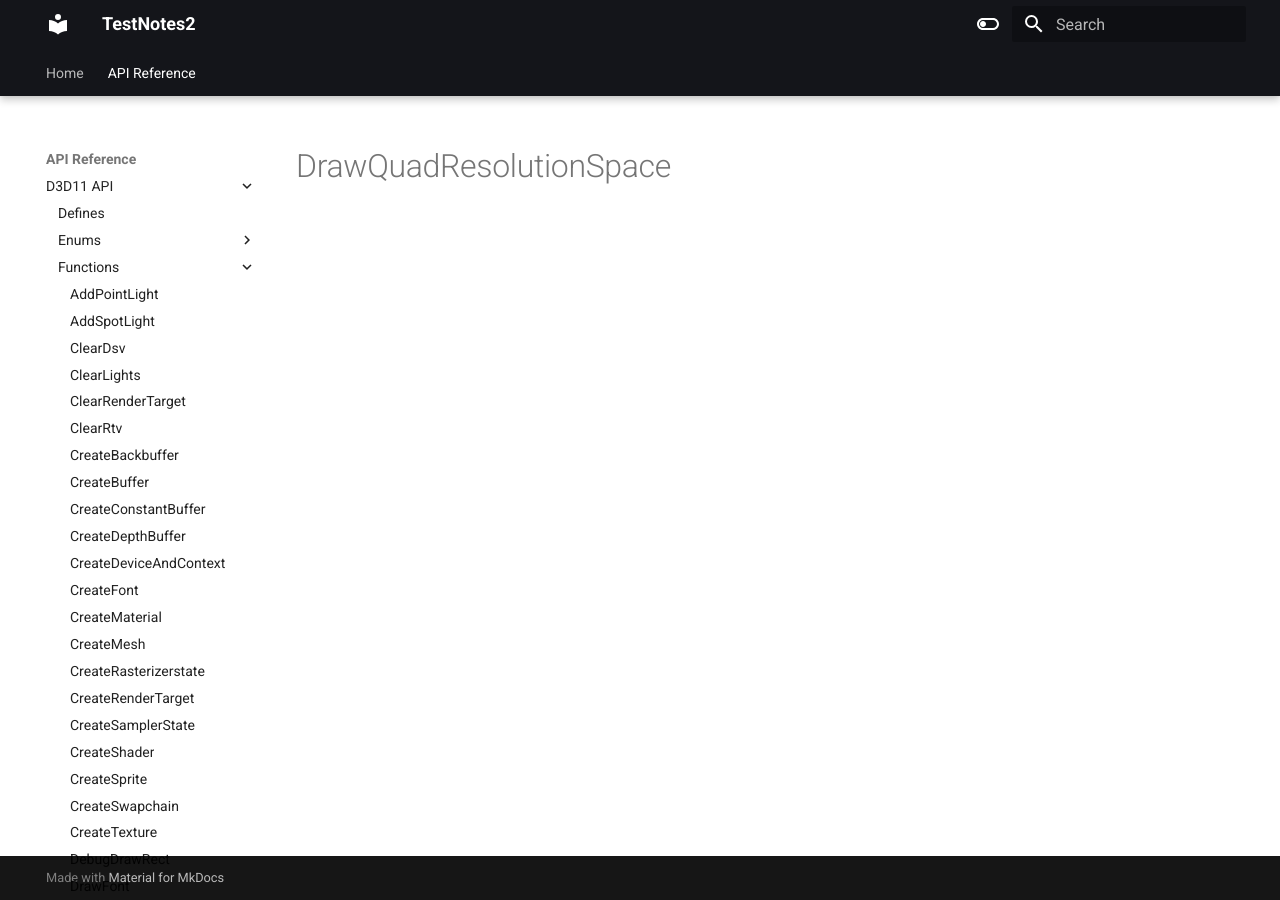
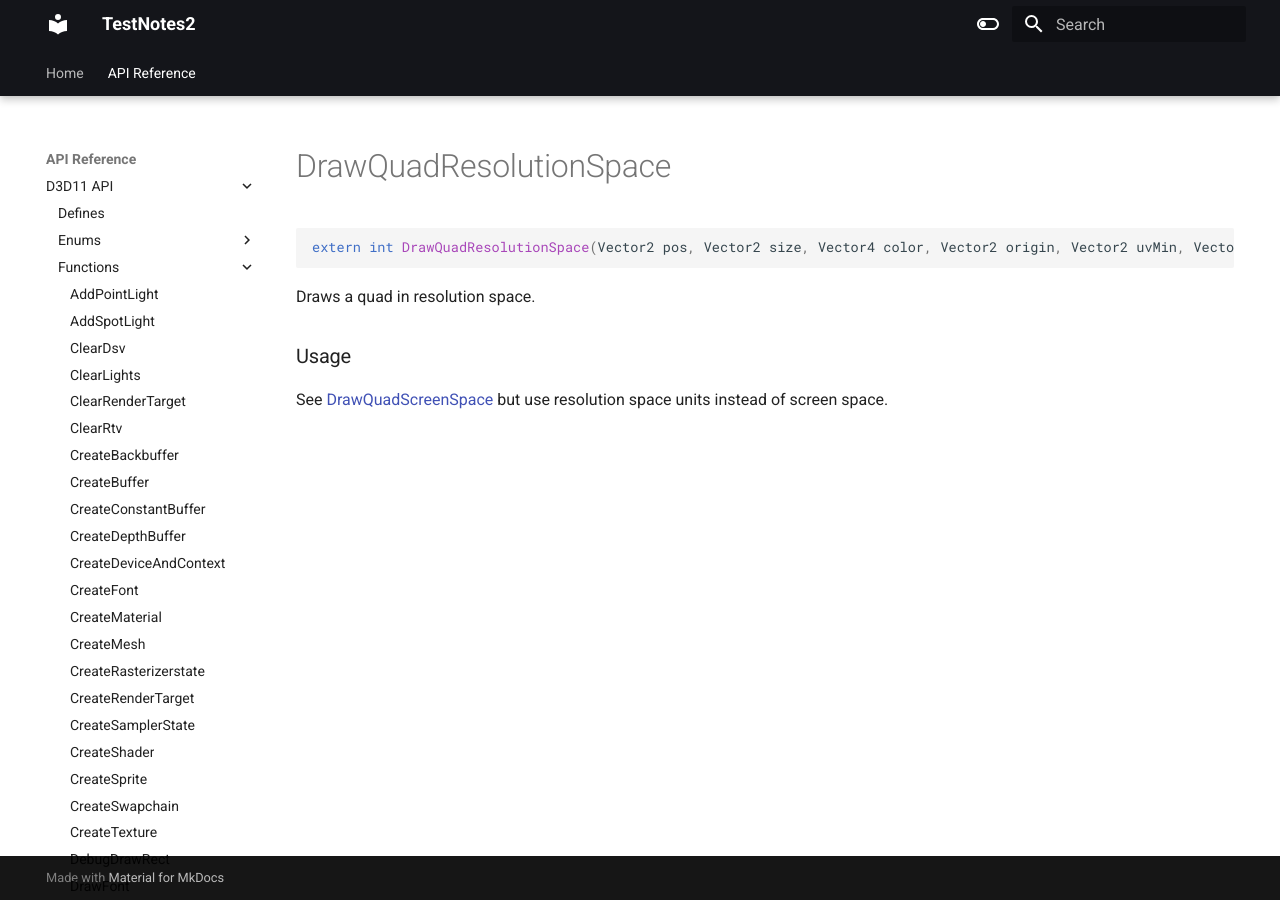
Before and after one commit to erichederstedt/TempEngineDocs, an MkDocs documentation site: the page built from docs/API Reference/D3D11 API/Functions/DrawQuadResolutionSpace.md, in a window 1280 px wide. Built offline with MkDocs 1.6.1 and Material for MkDocs 9.7.7, drawn with Linux system fonts in a browser that asks for light colours.

Commit message:
PUSH NOTE : DrawQuadResolutionSpace.md

````diff
--- a/docs/API Reference/D3D11 API/Functions/DrawQuadResolutionSpace.md
+++ b/docs/API Reference/D3D11 API/Functions/DrawQuadResolutionSpace.md
@@ -1 +1,11 @@
 # DrawQuadResolutionSpace
+
+```c++
+extern int DrawQuadResolutionSpace(Vector2 pos, Vector2 size, Vector4 color, Vector2 origin, Vector2 uvMin, Vector2 uvMax, OPTIONAL Shader* customShader);
+```
+
+Draws a quad in resolution space.
+
+
+### Usage
+See [DrawQuadScreenSpace](./DrawQuadScreenSpace.md) but use resolution space units instead of screen space.
````
